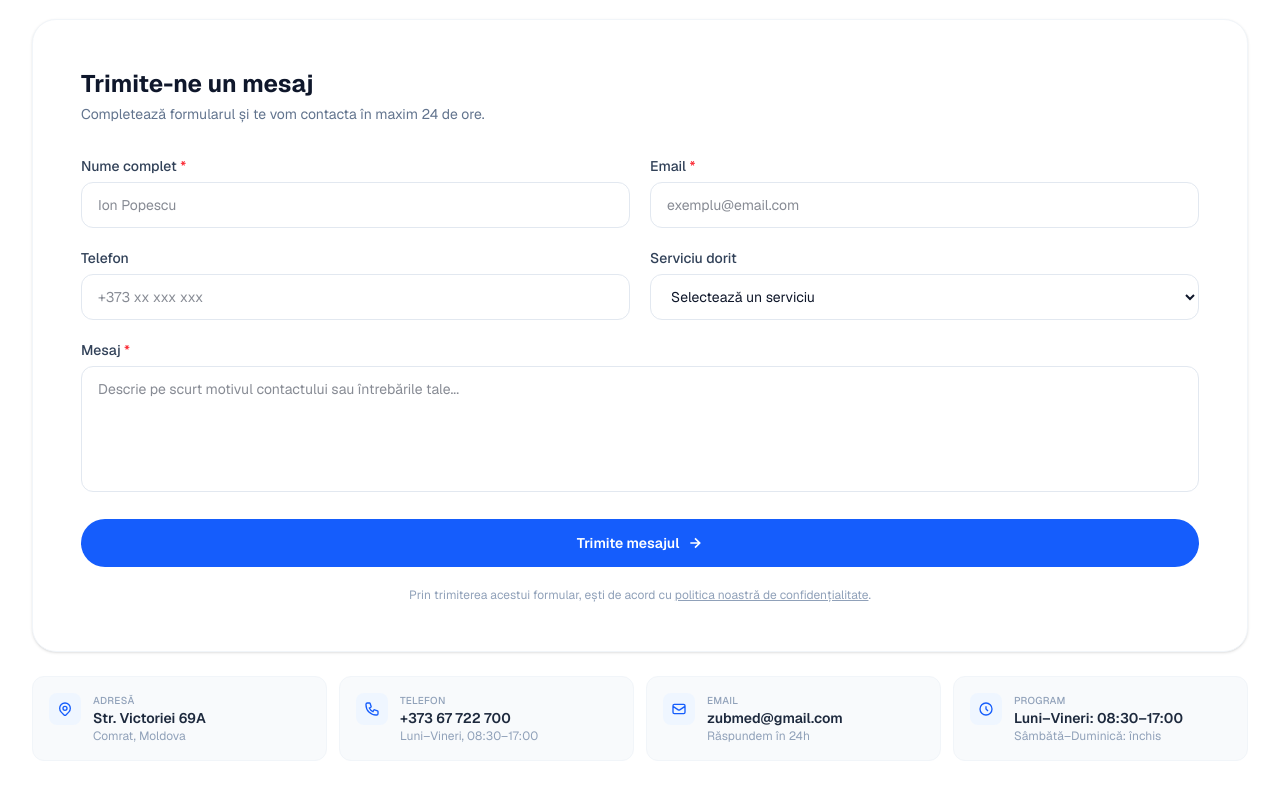
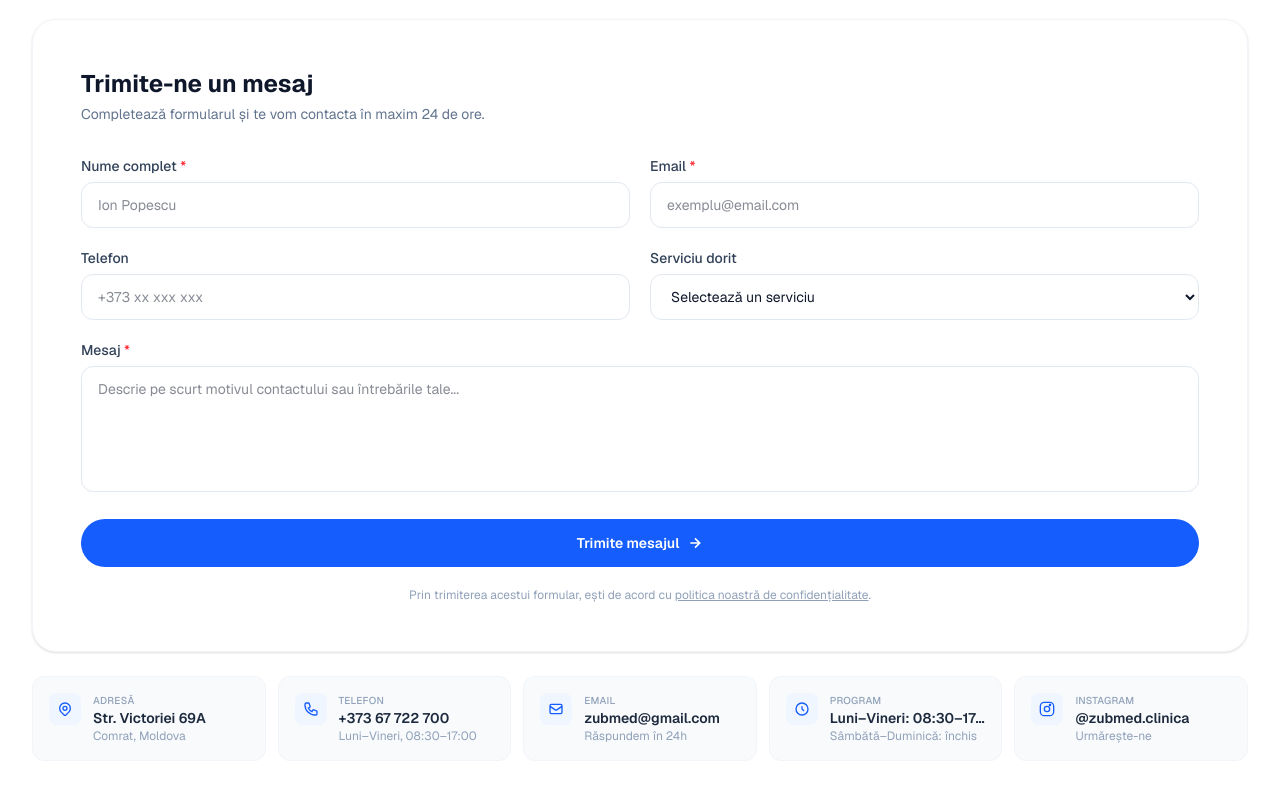
Before and after one commit to Adrianiasan/Zubmed, a Next.js app: page /contact in a window 1280 px wide. Shown: the part 218-1018 px from the top of the page. Built offline with nearby package versions, Linux system fonts and the light colour scheme.

Commit message:
Add Instagram link to contact page

```diff
--- a/app/contact/page.tsx
+++ b/app/contact/page.tsx
@@ -35,6 +35,13 @@ const contactDetails = [
     value: 'Luni–Vineri: 08:30–17:00',
     sub: 'Sâmbătă–Duminică: închis',
   },
+  {
+    icon: 'M16 2H8a6 6 0 00-6 6v8a6 6 0 006 6h8a6 6 0 006-6V8a6 6 0 00-6-6zM12 16a4 4 0 110-8 4 4 0 010 8zm4.5-9a1 1 0 110-2 1 1 0 010 2z',
+    label: 'Instagram',
+    value: '@zubmed.clinica',
+    sub: 'Urmărește-ne',
+    href: 'https://www.instagram.com/zubmed.clinica/',
+  },
 ]
 
 export default function ContactPage() {
@@ -58,7 +65,7 @@ export default function ContactPage() {
           </div>
 
           {/* Detalii contact sub formular */}
-          <div className="grid grid-cols-1 md:grid-cols-2 lg:grid-cols-4 gap-3">
+          <div className="grid grid-cols-1 md:grid-cols-2 lg:grid-cols-5 gap-3">
             {contactDetails.map(({ icon, label, value, sub, href }) => (
               <div key={label} className="flex gap-3 p-4 bg-slate-50 rounded-xl border border-slate-100">
                 <div className="w-8 h-8 bg-blue-50 rounded-lg flex items-center justify-center shrink-0">
```
